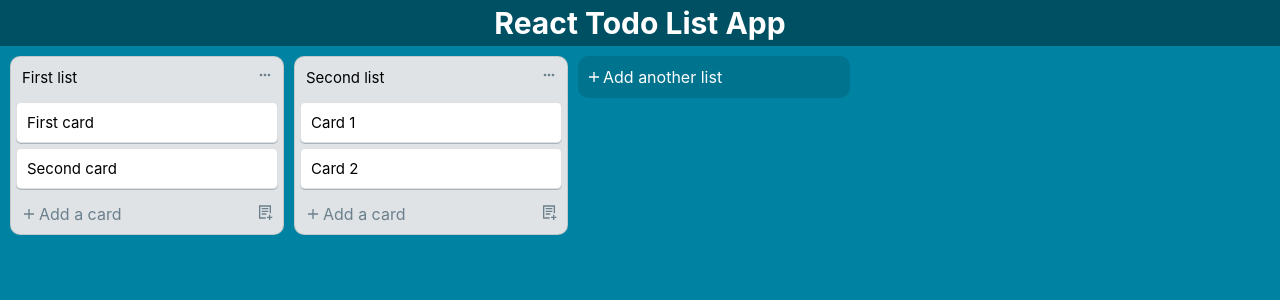
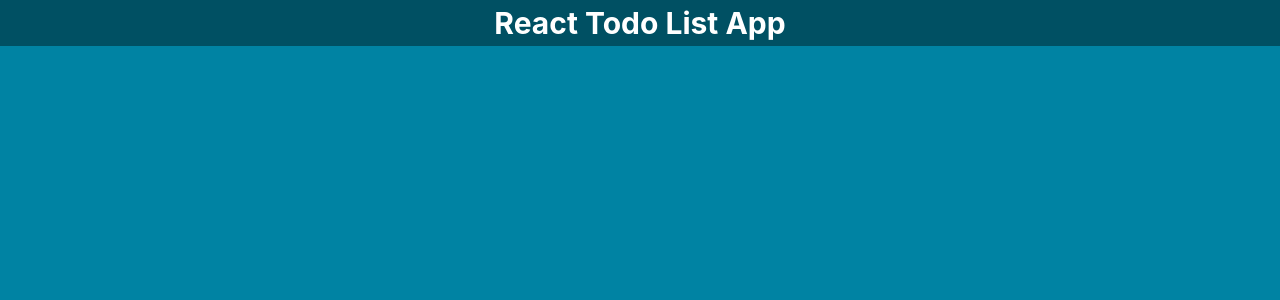
Before and after one commit to anusha-l23/trello-client, a React (Create React App) app: page / in a window 1280 px wide. Shown: the top 300 px of the page. Built offline with nearby package versions, Linux system fonts and the light colour scheme.

Commit message:
added route

```diff
--- a/src/components/App.js
+++ b/src/components/App.js
@@ -10,7 +10,7 @@ class App extends Component {
         <div className="Header">React Todo List App</div>
 <BrowserRouter>
 <Routes>
-  <Route path="/" element={<Board />} exact />
+  <Route path="/" component={<Board />} exact />
 </Routes>
 </BrowserRouter>
       </div>
```
